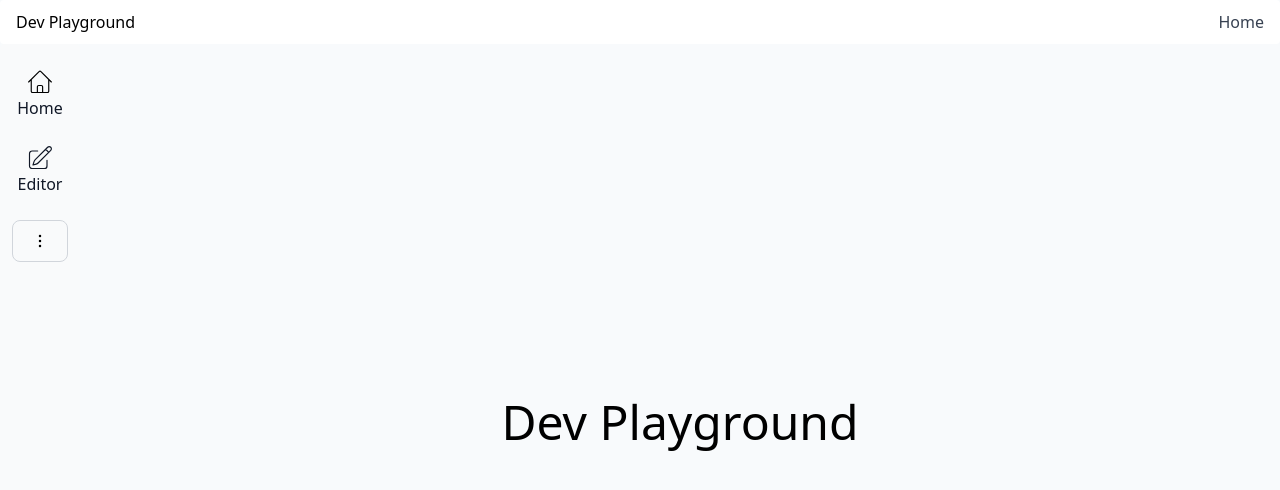
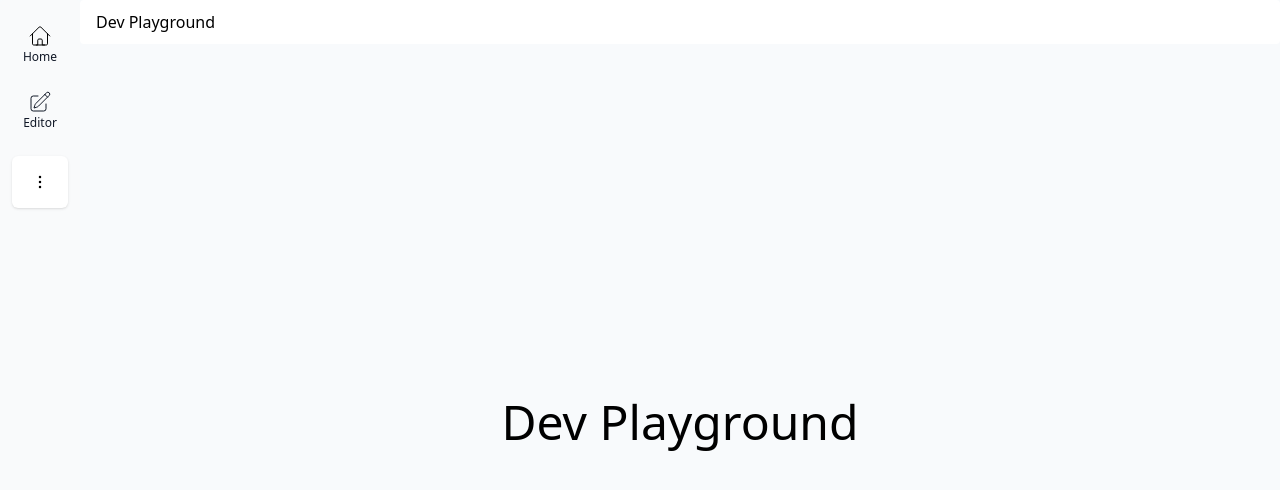
Before and after one commit to Masteesol/devplayground, a Next.js app: page / in a window 1280 px wide. Shown: the top 490 px of the page. Built offline with nearby package versions, Linux system fonts and the light colour scheme.

Commit message:
initial commit

```diff
--- a/components/PageLayout/index.js
+++ b/components/PageLayout/index.js
@@ -1,34 +1,47 @@
-import React, { useRef, useEffect } from "react";
+import React, { useRef, useEffect, useState } from "react";
 import {
   FlexColContainer,
   FlexRowContainer,
 } from "../styled-global-components";
-import Nav from "../Nav";
+import TopBar from "../TopBar";
 import Sidebar from "../Sidebar";
 
 const PageLayout = ({ children }) => {
   const navRef = useRef(null);
-
+  const [isOpen, setIsOpen] = useState(true);
+  const toggleSidebar = () => {
+    setIsOpen(!isOpen);
+  };
   useEffect(() => {
     const navHeight = navRef.current.offsetHeight;
     const main = document.querySelector("#main");
     main.style.height = `calc(100vh - ${navHeight}px)`;
   }, []);
   return (
-    <FlexColContainer className="w-full min-h-[100vh] bg-slate-50">
-      <Nav ref={navRef} />
-      <FlexRowContainer className="relative">
-        <Sidebar />
+    <FlexRowContainer
+      className={
+        isOpen
+          ? "flex-col w-full min-h-[100vh] bg-slate-50"
+          : "w-full min-h-[100vh] bg-slate-50"
+      }
+    >
+      <Sidebar
+        isOpen={isOpen}
+        setIsOpen={setIsOpen}
+        toggleSidebar={toggleSidebar}
+      />
+      <FlexColContainer className="w-full">
+        <TopBar ref={navRef} />
         <FlexColContainer id="main" className="w-full overflow-auto">
           <FlexColContainer
             id="main"
-            className="max-w-[1980px] h-full w-full mx-auto px-3 xl:px-10"
+            className="max-w-[1980px] h-full w-full mx-auto px-2 xl:px-10"
           >
             {children}
           </FlexColContainer>
         </FlexColContainer>
-      </FlexRowContainer>
-    </FlexColContainer>
+      </FlexColContainer>
+    </FlexRowContainer>
   );
 };
 
--- a/components/Sidebar/index.js
+++ b/components/Sidebar/index.js
@@ -1,14 +1,19 @@
-import { useState, useEffect } from "react";
-import { Sidebar, Button } from "flowbite-react";
+import { useEffect } from "react";
+import { Sidebar } from "flowbite-react";
 import { EditIcon, HomeIcon, VerticalMenuIcon } from "../icons";
+import tw from "tailwind-styled-components";
 
-const SidebarElement = () => {
-  const [isOpen, setIsOpen] = useState(true);
+const ToggleButton = tw.button`
+    border-none
+    shadow
+    p-3
+    md:p-4
+    bg-white
+    rounded-md
+    hover:bg-gray-100
+`;
 
-  const toggleSidebar = () => {
-    setIsOpen(!isOpen);
-  };
-
+const SidebarElement = ({ isOpen, setIsOpen, toggleSidebar }) => {
   useEffect(() => {
     const handleResize = () => {
       if (window.innerWidth >= 768) {
@@ -23,35 +28,39 @@ const SidebarElement = () => {
   }, []);
 
   return (
-    <div className={isOpen ? "h-0" : ""}>
+    <div>
       {isOpen ? (
-        <Button
-          onClick={toggleSidebar}
-          color="light"
-          className="m-2 absolute bottom-5 md:top-0 z-50 border-none shadow"
-        >
+        <ToggleButton onClick={toggleSidebar} className="m-2">
           <VerticalMenuIcon color="black" />
-        </Button>
+        </ToggleButton>
       ) : null}
-      <div className={isOpen ? "w-0 overflow-hidden" : "h-full"}>
+      <div className={isOpen ? "hidden" : "h-full"}>
         <Sidebar aria-label="Default sidebar example" className="w-[5rem]">
           <Sidebar.Items>
             <Sidebar.ItemGroup>
-              <Sidebar.Item href="/" icon={HomeIcon} className="flex-col">
+              <Sidebar.Item
+                href="/"
+                icon={HomeIcon}
+                className="flex-col text-xs"
+              >
                 Home
               </Sidebar.Item>
-              <Sidebar.Item href="/editor" icon={EditIcon} className="flex-col">
+              <Sidebar.Item
+                href="/editor"
+                icon={EditIcon}
+                className="flex-col text-xs"
+              >
                 Editor
               </Sidebar.Item>
             </Sidebar.ItemGroup>
           </Sidebar.Items>
-          <Button
+          <ToggleButton
             onClick={toggleSidebar}
             color="light"
             className="w-full flex justify-center mt-4"
           >
             <VerticalMenuIcon color="black" />
-          </Button>
+          </ToggleButton>
         </Sidebar>
       </div>
     </div>
--- a/components/Nav/index.js
+++ b/components/TopBar/index.js
@@ -9,10 +9,6 @@ const Nav = forwardRef((props, ref) => {
         <Navbar.Brand>
           <span>Dev Playground</span>
         </Navbar.Brand>
-        <Navbar.Toggle />
-        <Navbar.Collapse>
-          <Navbar.Link href="/">Home</Navbar.Link>
-        </Navbar.Collapse>
       </Navbar>
     </div>
   );
--- a/components/icons/index.js
+++ b/components/icons/index.js
@@ -24,7 +24,7 @@ export const HomeIcon = () => {
       viewBox="0 0 24 24"
       strokeWidth={1}
       stroke="black"
-      className="h-7 w-67"
+      className="h-6 w-6"
     >
       <path
         strokeLinecap="round"
@@ -116,7 +116,7 @@ export const EditIcon = () => {
       viewBox="0 0 24 24"
       strokeWidth={1}
       stroke="currentColor"
-      className="w-7 h-7"
+      className="w-6 h-6"
     >
       <path
         strokeLinecap="round"
```
